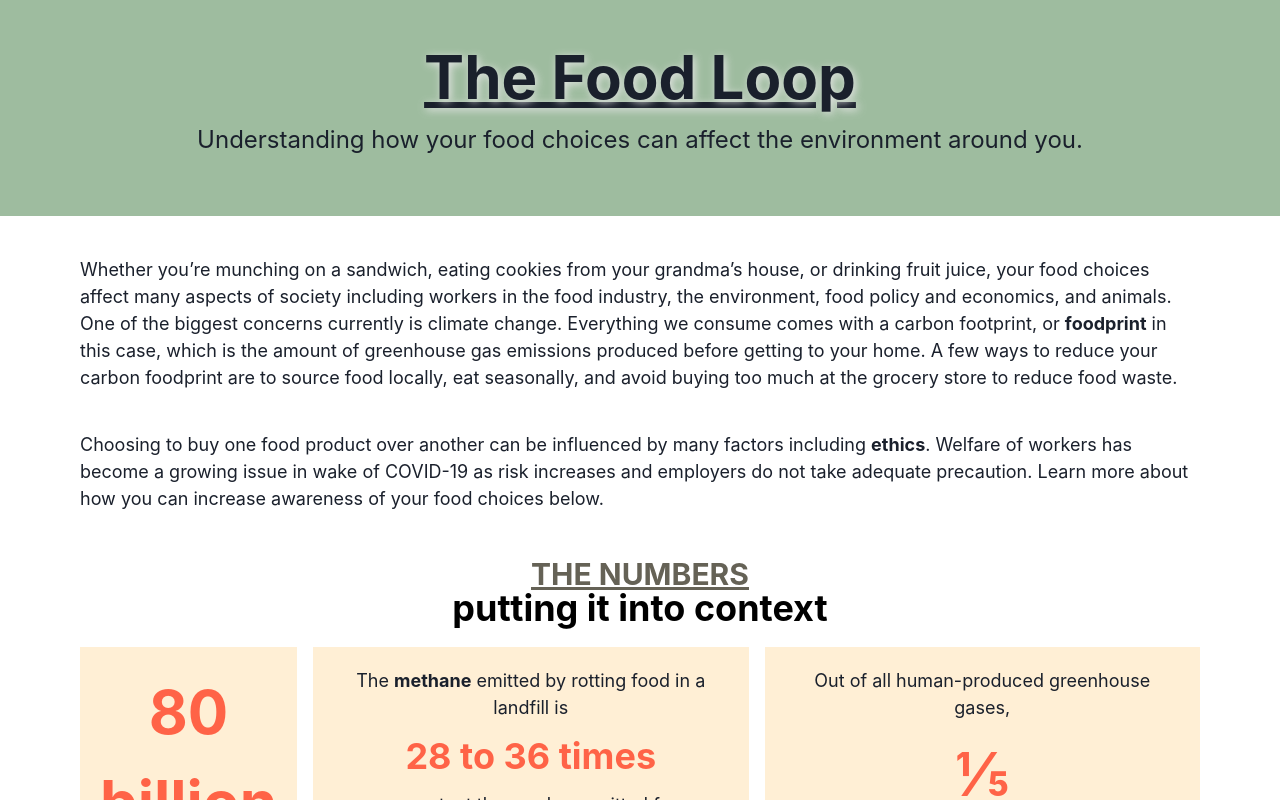
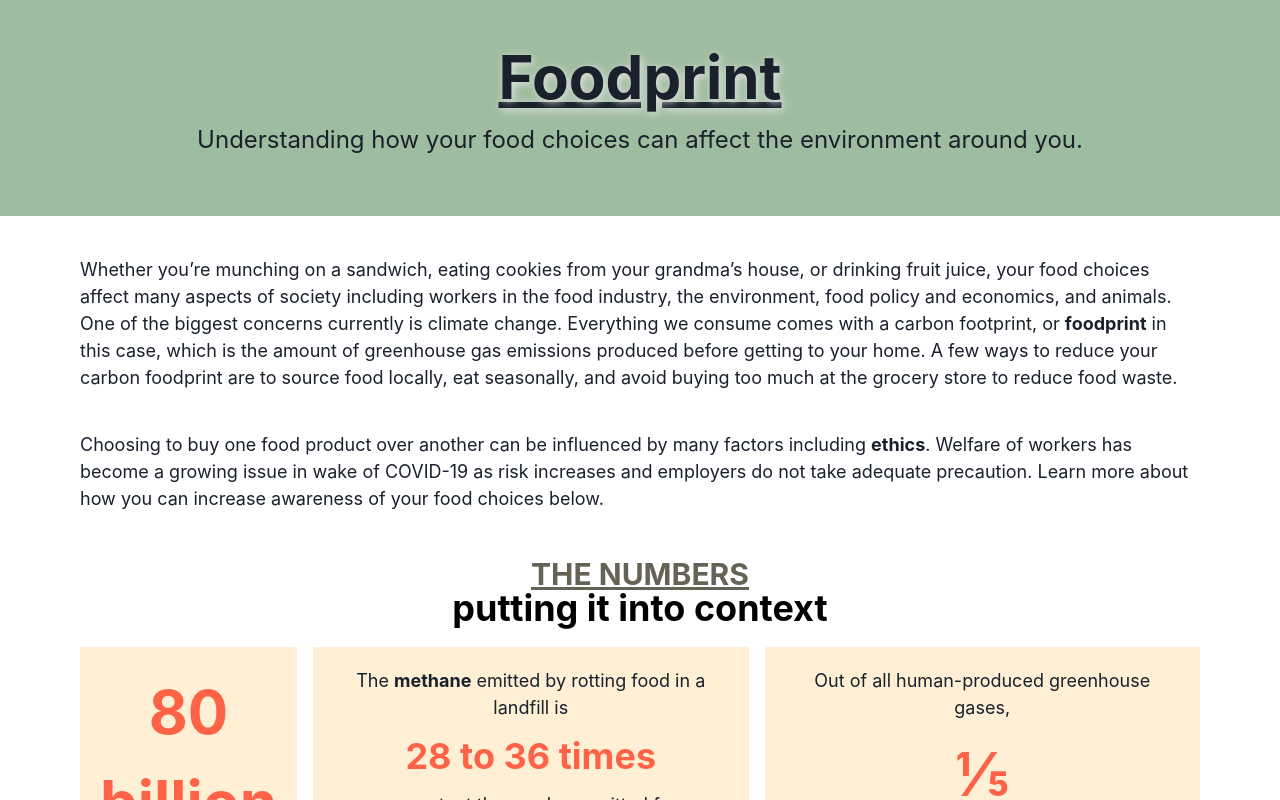
Before and after one commit to exu3/foodprint, a React (Create React App) app: page / in a window 1280 px wide. Shown: the top 800 px of the page. Built offline with nearby package versions, Linux system fonts and the light colour scheme.

Commit message:
change title

```diff
--- a/public/index.html
+++ b/public/index.html
@@ -24,7 +24,7 @@
       work correctly both with client-side routing and a non-root public URL.
       Learn how to configure a non-root public URL by running `npm run build`.
     -->
-    <title>The Food Loop</title>
+    <title>Foodprint</title>
   </head>
   <body>
     <noscript>You need to enable JavaScript to run this app.</noscript>
--- a/src/App.js
+++ b/src/App.js
@@ -19,7 +19,7 @@ function App() {
     <ChakraProvider theme={theme}>
     {/* Top Section */}
       <Box className="big-title" p={8} h="27vh" bgColor="#9EBC9F" w="100%">
-        <Text decoration="underline" fontWeight="bold" fontSize="6xl" align="center" textShadow="2px 2px 8px #e5e5e5">The Food Loop</Text>
+        <Text decoration="underline" fontWeight="bold" fontSize="6xl" align="center" textShadow="2px 2px 8px #e5e5e5">Foodprint</Text>
         <Text fontSize="2xl" align="center">Understanding how your food choices can affect the environment around you.</Text>
       </Box>
     {/* Problem section */}
```
